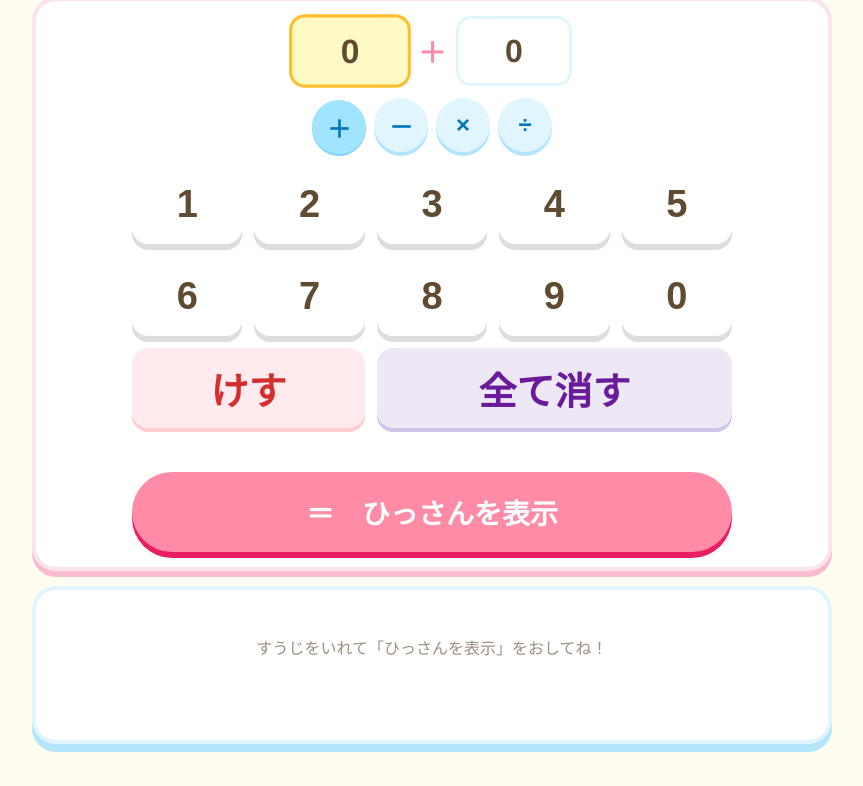
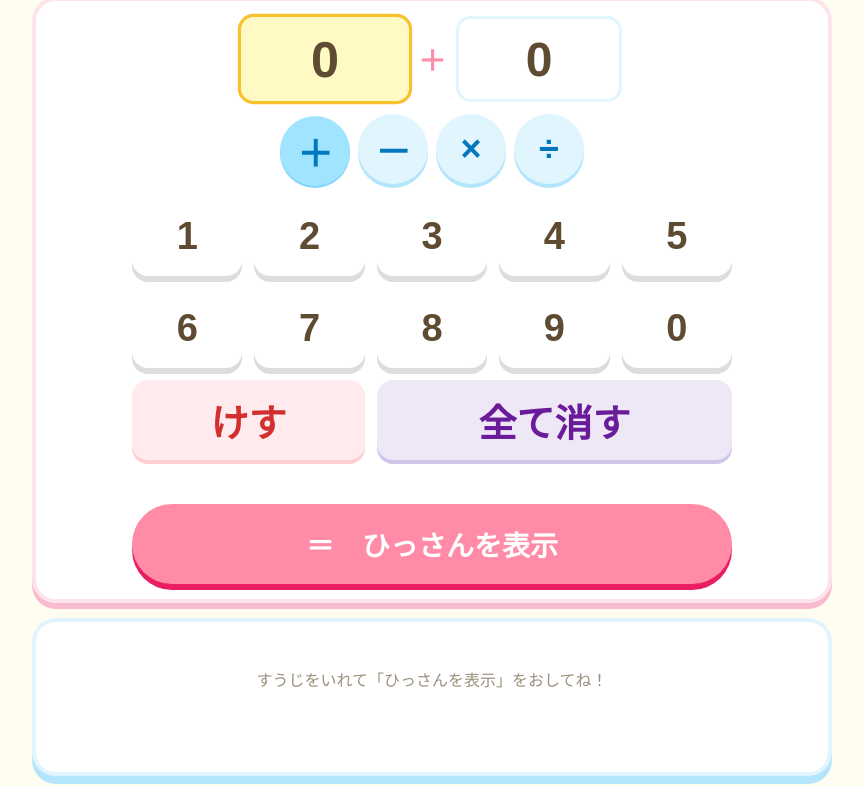
Before and after one commit to morishimasize/morishimasize, a plain HTML site: page index.html in a window 1280 px wide. Shown: the part 135-921 px from the top of the page, without its empty margins (208-1071 px from the left). Before the commit the page ends 889 px from the top, so only its background shows below. Drawn offline with Linux system fonts and the light colour scheme.

Commit message:
Add files via upload

```diff
--- a/index.html
+++ b/index.html
@@ -45,12 +45,12 @@
 
     .formula-bar { display: flex; align-items: center; gap: 10px; }
 
-    .num-box {
-      width: 110px; height: 64px;
+ .num-box {
+      width: 160px; height: 80px; /* 枠を大きく */
       background: white;
       border: 3px solid #E1F5FE;
       border-radius: 15px;
-      font-size: 32px; font-weight: bold;
+      font-size: 48px; font-weight: bold; /* 数字を大きく */
       display: flex; align-items: center; justify-content: center;
       cursor: pointer; transition: 0.2s;
       color: var(--color-text);
@@ -63,11 +63,11 @@
 
     /* ── 演算子ボタン ── */
     .op-group { display: flex; gap: 8px; }
-    .op-btn {
-      width: 54px; height: 54px;
+ .op-btn {
+      width: 70px; height: 70px; /* ボタンを大きく */
       border: none; border-radius: 50%;
       background: #E1F5FE; color: #0277BD;
-      font-size: 24px; font-weight: bold;
+      font-size: 36px; font-weight: bold; /* 記号を大きく */
       box-shadow: 0 4px 0 #B3E5FC;
       cursor: pointer; transition: 0.15s;
     }
```
